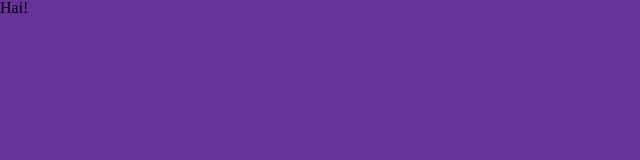
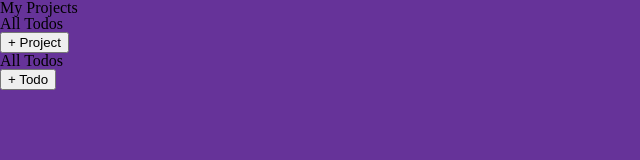
Before and after one commit to tl51829/odin-todo, a website built with webpack: page src/template.html in a window 1280 px wide. Shown: the whole page, without its empty margins (0-640 px from the left). Built offline with nearby package versions, Linux system fonts and the light colour scheme.

Commit message:
Add base HTML code

```diff
--- a/src/index.js
+++ b/src/index.js
@@ -1,6 +1,6 @@
 import "./css/reset.css";
 import "./css/styles.css";
 
-import { greeting } from "./greeting.js";
+// import { greeting } from "./greeting.js";
 
-console.log(greeting);
+// console.log(greeting);
--- a/src/template.html
+++ b/src/template.html
@@ -3,9 +3,17 @@
 <head>
     <meta charset="UTF-8">
     <meta name="viewport" content="width=device-width, initial-scale=1.0">
-    <title>Document</title>
+    <title>My Todos</title>
 </head>
-<body>
-    Hai!
+<body> <!-- grid -->
+    <div class="side-bar"> <!-- flexbox -->
+        <h2 class="side-heading">My Projects</h2>
+        <h3 class="all-todos side-subheading">All Todos</h3>
+        <button class="add-project">+ Project</button>
+    </div>
+    <div class="content"> <!-- flexbox -->
+        <h1 class="content-heading">All Todos</h1>
+        <button class="add-todo">+ Todo</button>
+    </div>
 </body>
 </html>
```
Also changed, not shown: 1 other file.
